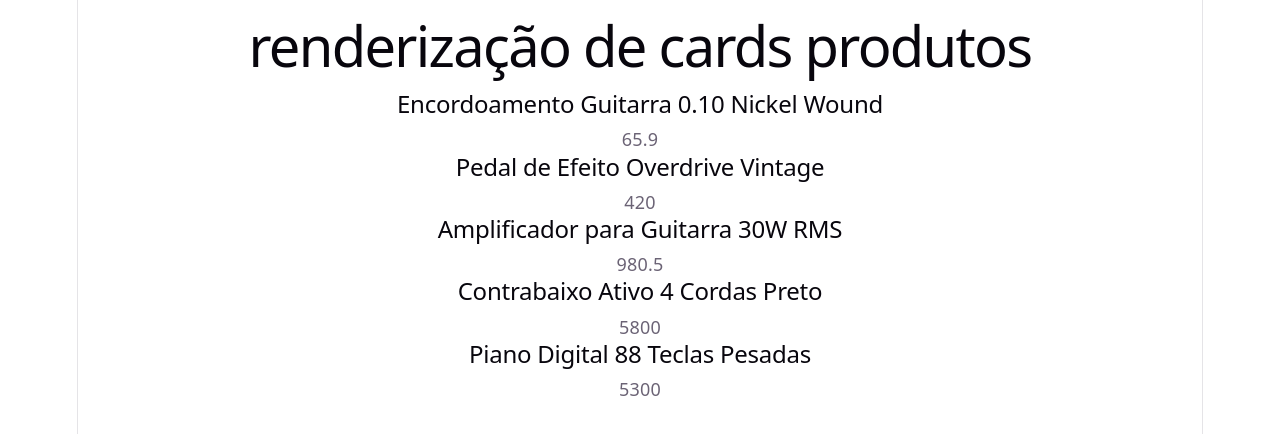
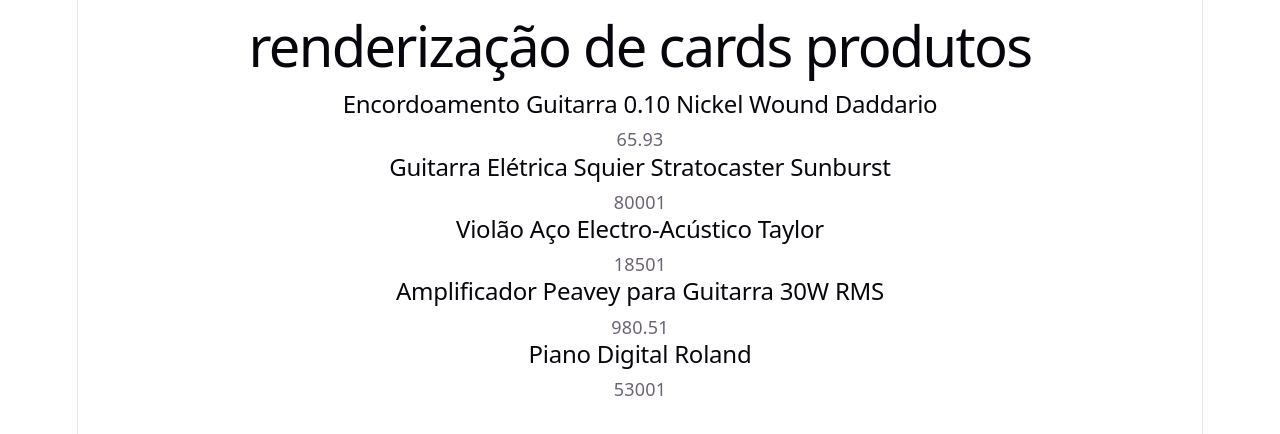
Before and after one commit to didiertavares/SCTec-React-miniprojeto-S07, a React (Vite) app in the folder miniprojetoS07/: page /carrinho in a window 1280 px wide. Shown: the top 434 px of the page. Built offline with nearby package versions, Linux system fonts and the light colour scheme.

Commit message:
feat: update product catalog and selection in cart

```diff
--- a/miniprojetoS07/src/data/produtos.js
+++ b/miniprojetoS07/src/data/produtos.js
@@ -1,72 +1,72 @@
 export const catalogoProdutos = [
   {
     "id": 1,
-    "nome": "Encordoamento Guitarra 0.10 Nickel Wound",
+    "nome": "Encordoamento Guitarra 0.10 Nickel Wound Daddario",
     "tipo": "Acessórios",
     "preco": 65.90,
-    "quantidade": ""
+    "quantidade": 3
   },
   {
     "id": 2,
-    "nome": "Guitarra Elétrica Stratocaster Sunburst",
+    "nome": "Guitarra Elétrica Squier Stratocaster Sunburst",
     "tipo": "Instrumentos de Corda",
-    "preco": 6000.00,
-    "quantidade": ""
+    "preco": 8000.00,
+    "quantidade": 1
   },
   {
     "id": 3,
-    "nome": "Pedal de Efeito Overdrive Vintage",
+    "nome": "Pedal de Efeito Overdrive Vintage Boss",
     "tipo": "Pedais e Efeitos",
     "preco": 420.00,
-    "quantidade": ""
+    "quantidade": 1
   },
   {
     "id": 4,
-    "nome": "Violão Aço Electro-Acústico Natural",
+    "nome": "Violão Aço Electro-Acústico Taylor",
     "tipo": "Instrumentos de Corda",
     "preco": 1850.00,
-    "quantidade": ""
+    "quantidade": 1
   },
   {
     "id": 5,
-    "nome": "Amplificador para Guitarra 30W RMS",
+    "nome": "Amplificador Peavey para Guitarra 30W RMS",
     "tipo": "Amplificadores",
     "preco": 980.50,
-    "quantidade": ""
+    "quantidade": 1
   },
   {
     "id": 6,
     "nome": "Cabo P10/P10 Blindado 5 Metros",
     "tipo": "Cabos e Conectores",
     "preco": 89.90,
-    "quantidade": ""
+    "quantidade": 3
   },
   {
     "id": 7,
-    "nome": "Contrabaixo Ativo 4 Cordas Preto",
+    "nome": "Contrabaixo Ativo 4 Cordas Rickenbacker Preto ",
     "tipo": "Instrumentos de Corda",
     "preco": 5800.00,
-    "quantidade": ""
+    "quantidade": 1
   },
   {
     "id": 8,
     "nome": "Kit de Palhetas Sortidas 1.0mm (Pacote com 12)",
     "tipo": "Acessórios",
     "preco": 35.00,
-    "quantidade": ""
+    "quantidade": 3
   },
   {
     "id": 9,
-    "nome": "Piano Digital 88 Teclas Pesadas",
+    "nome": "Piano Digital Roland",
     "tipo": "Teclado",
     "preco": 5300.00,
-    "quantidade": ""
+    "quantidade": 1
   },
   {
     "id": 10,
     "nome": "Slide Bottleneck de Vidro Temperado",
     "tipo": "Acessórios",
     "preco": 38.00,
-    "quantidade": ""
+    "quantidade": 2
   }
 ]
--- a/miniprojetoS07/src/pages/Carrinho.jsx
+++ b/miniprojetoS07/src/pages/Carrinho.jsx
@@ -5,9 +5,9 @@
 
     const produtosSelecionados = [
         catalogoProdutos[0],
-        catalogoProdutos[2],
+        catalogoProdutos[1],
+        catalogoProdutos[3],
         catalogoProdutos[4],
-        catalogoProdutos[6],
         catalogoProdutos[8]
     ]
     console.log(produtosSelecionados)
```
